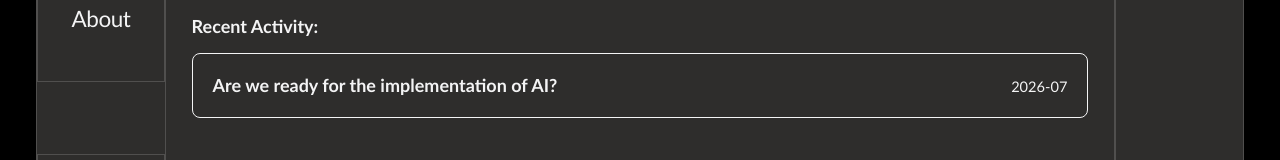
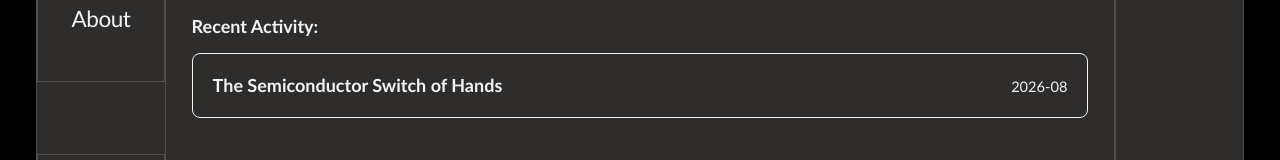
Before and after one commit to marcusehh/portfolio, a React (Vite) app: page / in a window 1280 px wide. Shown: the part 246-406 px from the top of the page. Built offline with nearby package versions, Linux system fonts and the light colour scheme.

Commit message:
Add new article

```diff
--- a/src/data/posts.ts
+++ b/src/data/posts.ts
@@ -35,6 +35,13 @@ export const POSTS: Post[] = [
     kind: 'markdown',
     markdown: '/posts_projects/Sov_AI.md',
   },
+  {
+      title: 'The Semiconductor Switch of Hands',
+      date: '2026-08',
+      desc: 'An article that discusses markets becoming concentrated with retail investing.',
+      kind: 'markdown',
+      markdown: '/posts_projects/Semi_Switch.md',
+    },
 ]
 
 POSTS.sort((a, b) => b.date.localeCompare(a.date))
```
Also changed, not shown: public/posts_projects/Semi_Switch.md (added, +31 -0 lines).
